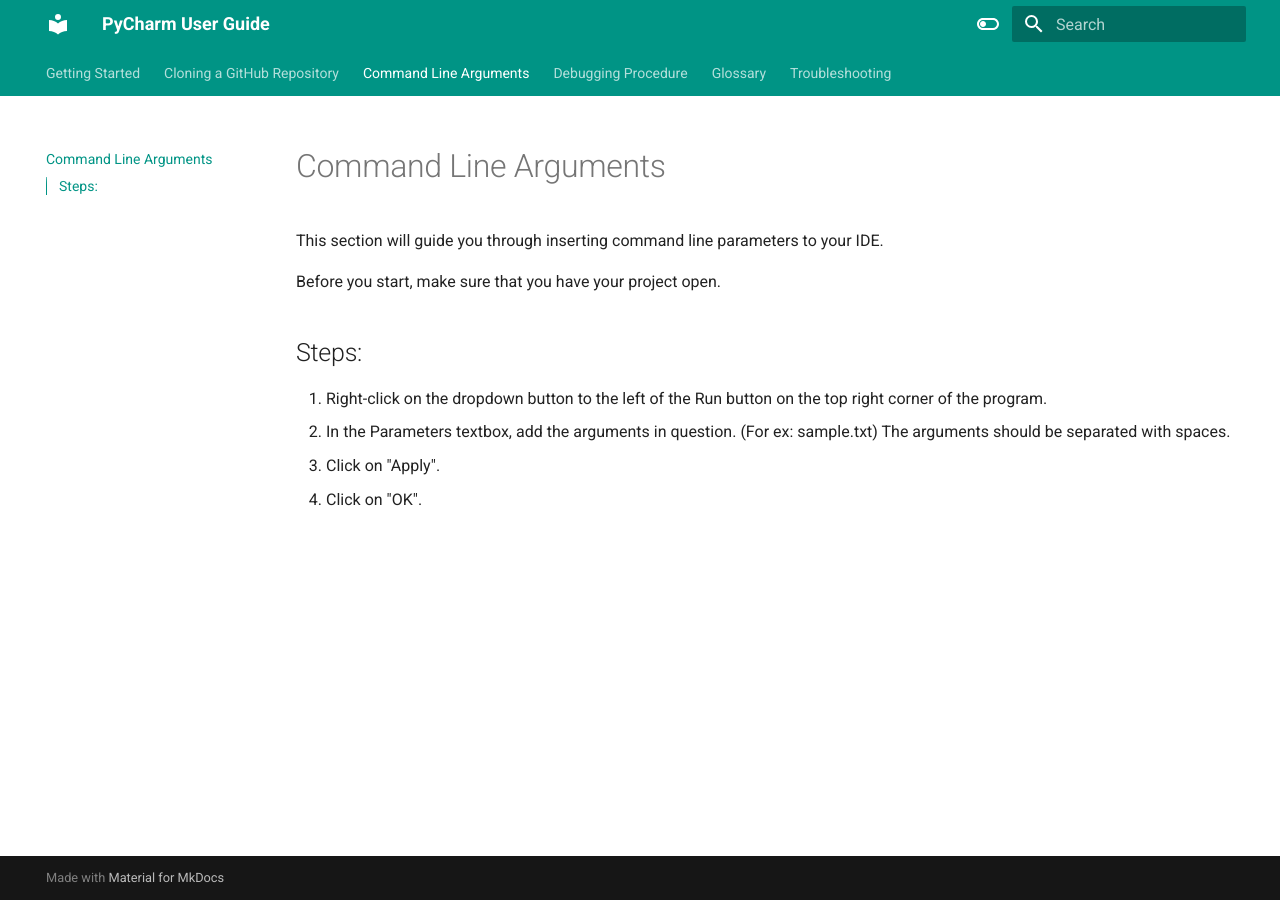
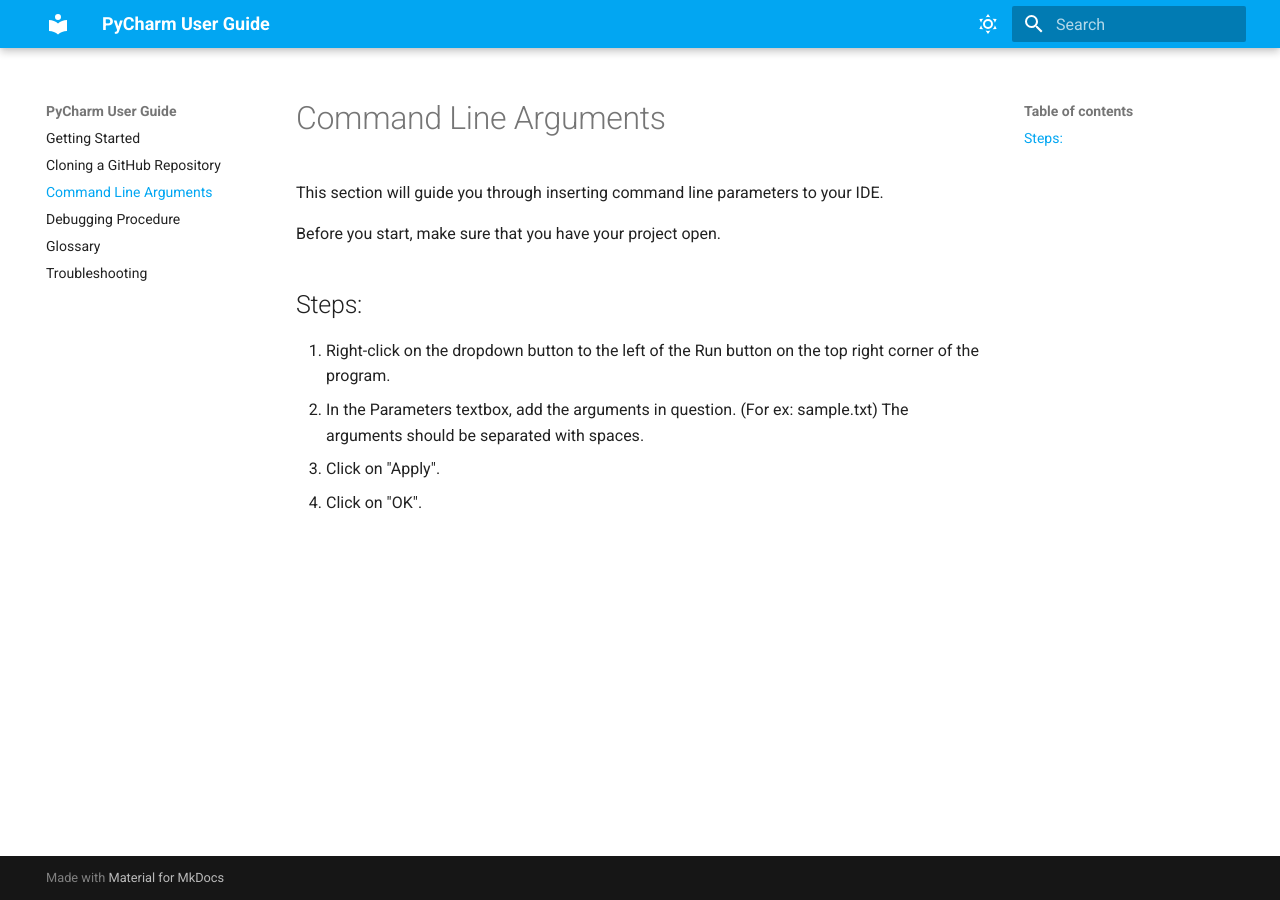
Before and after one commit to Ehsan138/UserGuide, an MkDocs documentation site: the page built from docs/command.md, in a window 1280 px wide. Built offline with MkDocs 1.6.1 and Material for MkDocs 9.7.7, drawn with Linux system fonts in a browser that asks for light colours.

Commit message:
Change the template

```diff
--- a/mkdocs.yml
+++ b/mkdocs.yml
@@ -1,30 +1,36 @@
-site_name: PyCharm User Guide
-theme:
-  name: material
-  features:
-    - navigation.tabs
-    - navigation.sections
-    - toc.integrate
-    - navigation.top
-    - search.suggest
-    - search.highlight
-    - content.tabs.link
-    - content.code.annotation
-    - content.code.copy
-  language: en
-  palette:
-    - scheme: default
-      toggle:
-        icon: material/toggle-switch-off-outline
-        name: Switch to dark mode
-      primary: teal
-      accent: purple
-    - scheme: slate
-      toggle:
-        icon: material/toggle-switch
-        name: Switch to light mode
-      primary: teal
-      accent: lime
+# site_name: PyCharm User Guide
+# theme:
+#   name: material
+#   features:
+#     - navigation.tabs
+#     - navigation.sections
+#     - toc.integrate
+#     - navigation.top
+#     - search.suggest
+#     - search.highlight
+#     - content.tabs.link
+#     - content.code.annotation
+#     - content.code.copy
+#   language: en
+#   palette:
+#     - scheme: default
+#       toggle:
+#         icon: material/toggle-switch-off-outline
+#         name: Switch to dark mode
+#       primary: teal
+#       accent: purple
+#     - scheme: slate
+#       toggle:
+#         icon: material/toggle-switch
+#         name: Switch to light mode
+#       primary: teal
+#       accent: lime
+
+
+
+
+
+
 
 # markdown_extensions:
 #   - pymdownx.highlight:
@@ -54,3 +60,50 @@
 
 # copyright:
 #   &copy: 2023 <a href="https://github.com" target="_blank" rel="noopener"> GitHub </a>
+
+
+
+
+site_name: PyCharm User Guide
+
+theme:
+  name: material
+  features: content.code.copy
+
+
+
+  palette:
+
+ # Light mode
+    - media: "(prefers-color-scheme: light)"
+      scheme: default
+      primary: light blue
+      accent: deep purple
+      toggle:
+        icon: material/weather-sunny
+        name: Switch to dark mode
+
+    # Dark mode
+    - media: "(prefers-color-scheme: dark)"
+      scheme: slate
+      primary: indigo
+      accent: red
+      toggle:
+        icon: material/weather-night
+        name: Switch to light mode
+
+markdown_extensions:
+  - admonition
+  - pymdownx.details
+  - pymdownx.superfences
+  - pymdownx.highlight:
+      anchor_linenums: true
+      line_spans: __span
+      pygments_lang_class: true
+  - pymdownx.inlinehilite
+  - pymdownx.snippets
+  - pymdownx.superfences
+  - attr_list
+  - pymdownx.emoji:
+      emoji_index: !!python/name:materialx.emoji.twemoji
+      emoji_generator: !!python/name:materialx.emoji.to_svg
```
